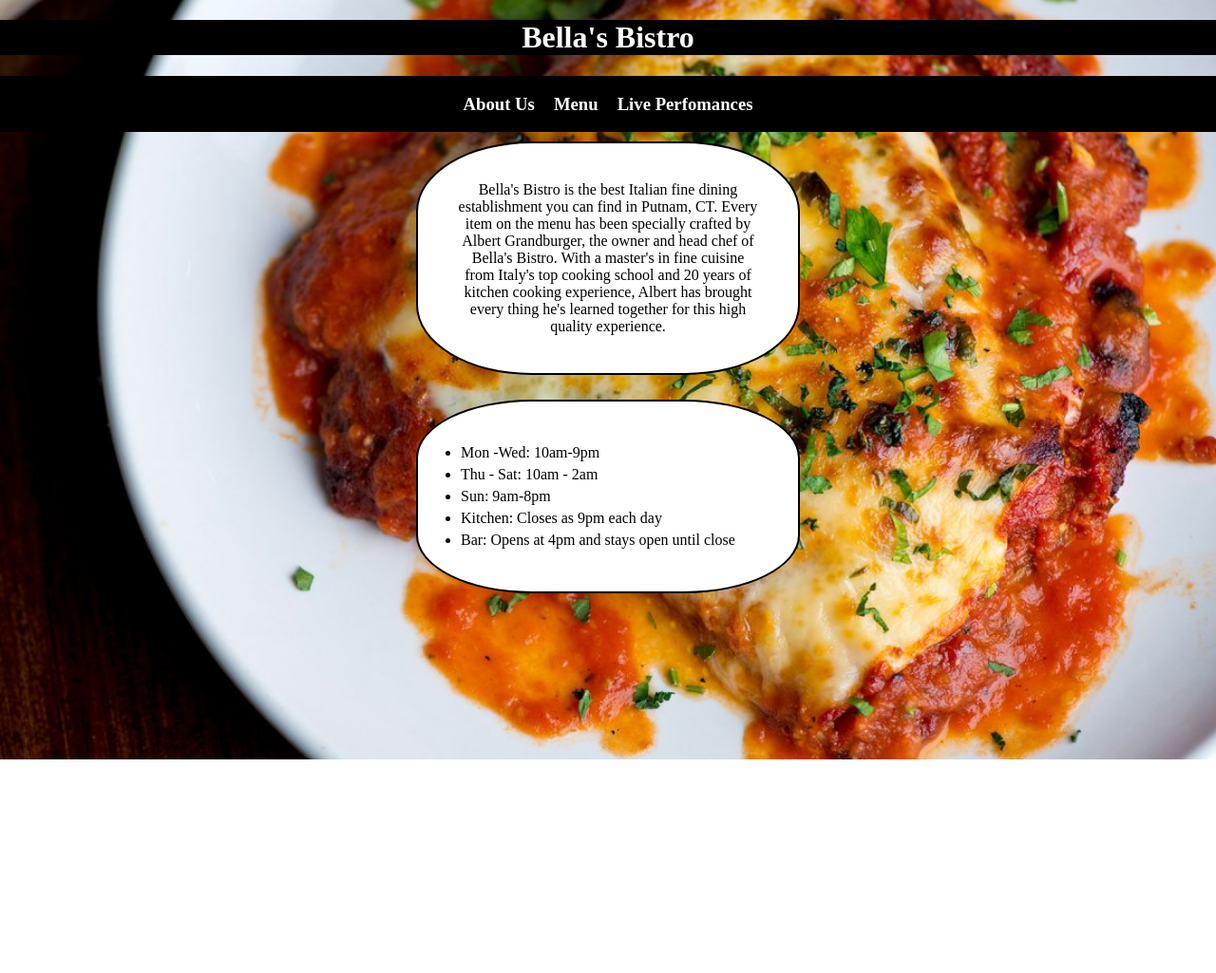
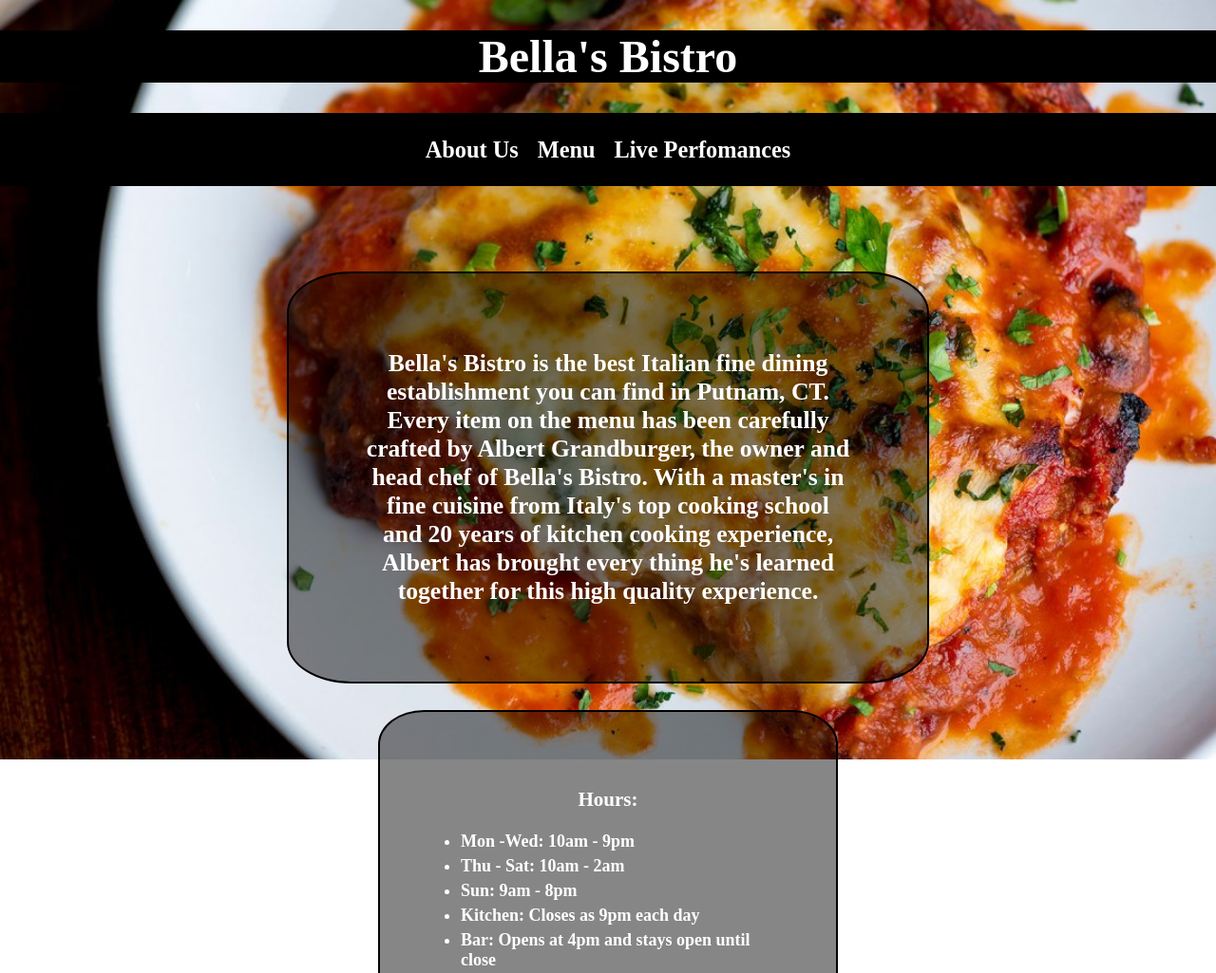
Before and after one commit to lomick2090/odin-resturaunt-page, a website built with webpack: page dist/index.html in a window 1280 px wide. Shown: the top 1025 px of the page at 95% size. Before the commit the page ends 800 px from the top, so only its background shows below. Built offline with nearby package versions, Linux system fonts and the light colour scheme.

Commit message:
Add formatting changes

```diff
--- a/src/createAboutUs.js
+++ b/src/createAboutUs.js
@@ -1,8 +1,4 @@
 export function createAboutUs(content) {
-
-    let background = document.createElement('div');
-    background.className = 'background';
-
 
     let contentDiv = document.createElement('div');
     contentDiv.className = 'contentDiv'
@@ -10,24 +6,28 @@ export function createAboutUs(content) {
     let aboutDiv = document.createElement('div');
     aboutDiv.className = 'aboutDiv';
     aboutDiv.textContent = `Bella's Bistro is the best Italian fine dining establishment you can find in Putnam, CT.
-    Every item on the menu has been specially crafted by Albert Grandburger, the owner and
+    Every item on the menu has been carefully crafted by Albert Grandburger, the owner and
     head chef of Bella's Bistro. With a master's in fine cuisine from Italy's top cooking
     school and 20 years of kitchen cooking experience, Albert has brought every thing he's
     learned together for this high quality experience.`
 
     let hoursDiv = document.createElement('ul');
     hoursDiv.className = 'hoursDiv';
+    let hoursTitle = document.createElement('h3');
+    hoursTitle.textContent = 'Hours:'
+    hoursTitle.style = 'text-align: center; margin-top: 0px;';
     let li1 = document.createElement('li');
-    li1.textContent = `Mon -Wed: 10am-9pm`;
+    li1.textContent = `Mon -Wed: 10am - 9pm`;
     let li2 = document.createElement('li');
     li2.textContent = 'Thu - Sat: 10am - 2am';
     let li3 = document.createElement('li');
-    li3.textContent = 'Sun: 9am-8pm';
+    li3.textContent = 'Sun: 9am - 8pm';
     let li4 = document.createElement('li');
     li4.textContent = 'Kitchen: Closes as 9pm each day';
     let li5 = document.createElement('li');
     li5.textContent = 'Bar: Opens at 4pm and stays open until close';
 
+    hoursDiv.appendChild(hoursTitle);
     hoursDiv.appendChild(li1);
     hoursDiv.appendChild(li2);
     hoursDiv.appendChild(li3);
@@ -39,6 +39,5 @@ export function createAboutUs(content) {
 
     contentDiv.appendChild(aboutDiv)
     contentDiv.appendChild(hoursDiv)
-    content.appendChild(background);
     content.appendChild(contentDiv);
 }
--- a/src/style.css
+++ b/src/style.css
@@ -11,6 +11,8 @@ body {
     justify-content: center;
     background-color: black;
     color:white;
+    margin-bottom:80px;
+    font-size: 1.3em;
 }
 
 h1 {
@@ -19,6 +21,7 @@ h1 {
     z-index: 1;
     background-color: black;
     color:white;
+    font-size: 3em;
 }
 
 p {
@@ -38,19 +41,31 @@ p {
 }
 
 .aboutDiv, .hoursDiv {
-    padding: 40px;
+    padding: 80px;
     border: 2px solid black;
-    border-radius: 30%;
+    border-radius: 10%;
     position: relative;
-    width: 25vw;
     text-align: center;
     justify-self: center;
     z-index:1;
-    background-color: white;
+    background-color: rgba(0, 0, 0, 0.474);
+    color: white;
+    font-size: large;
+    font-weight: bold;
+}
+
+.aboutDiv {
+    font-size: 1.6em;
+    width: 40vw;
 }
 
 .hoursDiv {
     text-align: left;
+    width: 25vw;
+}
+
+.hoursDiv > ul {
+    padding-left: 20px;
 }
 
 .hoursDiv > li {
```
Also changed, not shown: dist/index.html, dist/main.js.
